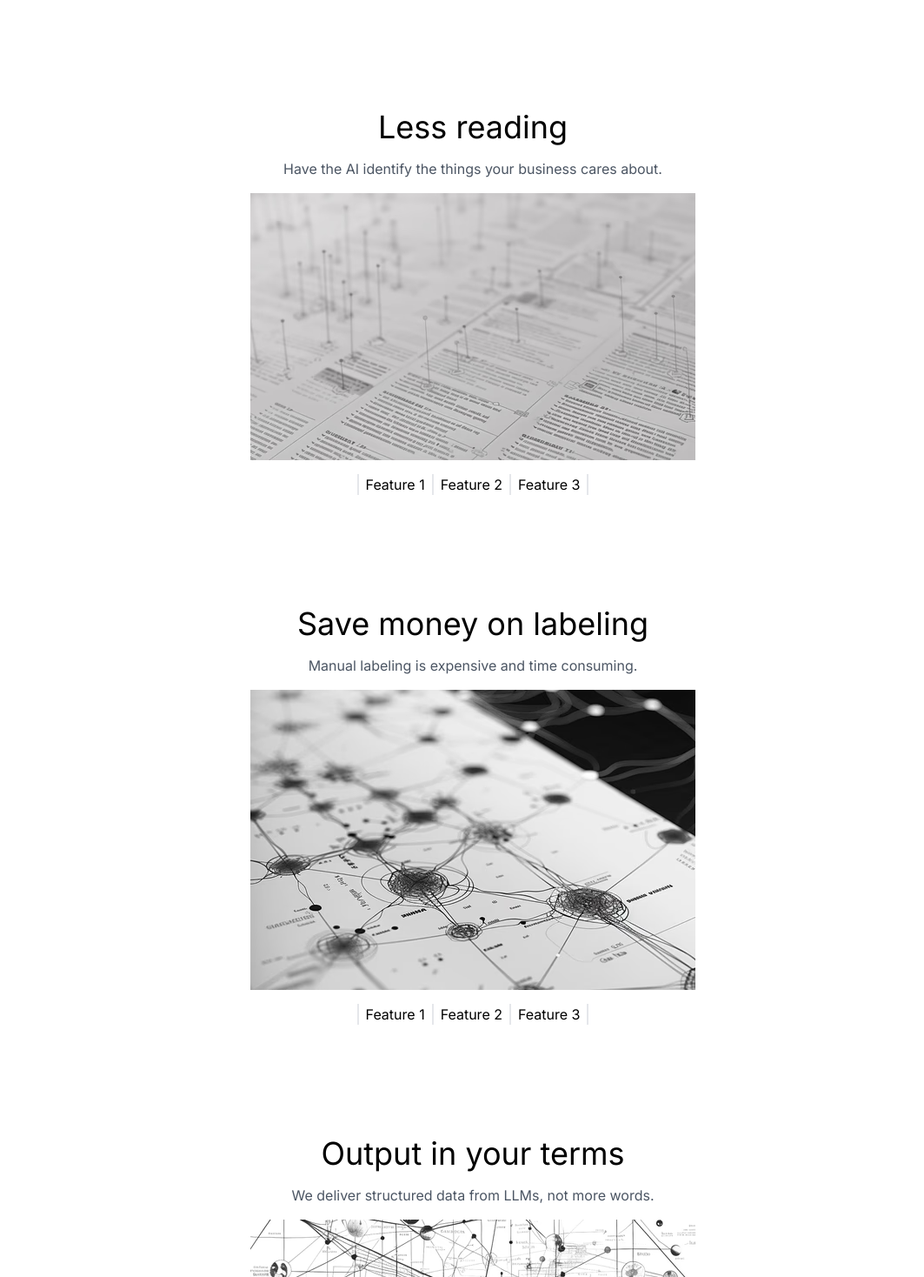
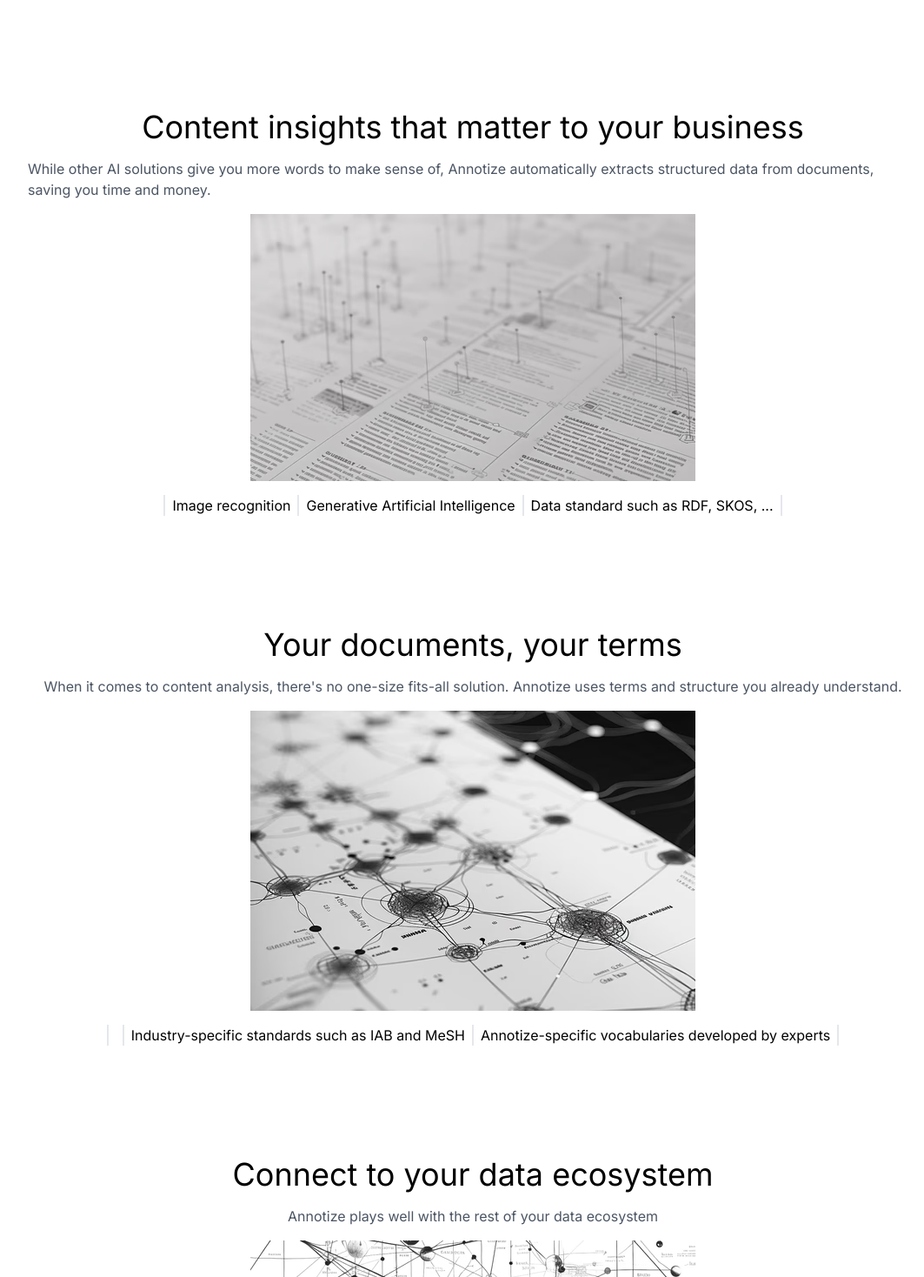
Before and after one commit to annotize/annotize.ai, a Next.js app: page / in a window 1280 px wide. Shown: the part 362-1830 px from the top of the page at 87% size, without its empty margins (96-1159 px from the left). Built offline with nearby package versions, Linux system fonts and the light colour scheme; a web font is replaced by a local one.

Commit message:
first cut of benefits

```diff
--- a/app/page.tsx
+++ b/app/page.tsx
@@ -4,44 +4,72 @@ import { Button } from "@/components/ui/button";
 import { Hrefs } from "@/lib/Hrefs";
 import { cn } from "@/lib/utils";
 import Link from "next/link";
+import React from "react";
 
-function BenefitSection({
-  heading,
-  features,
-  imageSrc,
-  text,
-}: {
-  heading: string;
-  features: readonly {
-    text: string;
-  }[];
-  imageSrc: string;
-  text: string;
-}) {
-  return (
-    <section className="flex flex-col items-center gap-4">
-      <h2 className="text-4xl">{heading}</h2>
-      <p className="text-gray-600">{text}</p>
-      <img alt={heading} src={imageSrc} style={{ maxWidth: "50%" }} />
-      <div className="flex flex-row justify-between">
-        {features.map((feature, featureI) => (
-          <div
-            className={cn({
-              "border-x-2":
-                featureI === 0 ||
-                featureI === features.length - 1 ||
-                featureI % 2 === 0,
-              "px-2": true,
-            })}
-            key={featureI}
-          >
-            {feature.text}
-          </div>
-        ))}
-      </div>
-    </section>
-  );
+interface Feature {
+  text: NonNullable<React.ReactNode>;
 }
+
+interface Benefit {
+  heading: NonNullable<React.ReactNode>;
+  image: {
+    alt: string;
+    src: string;
+  };
+  supportingFeatures: readonly Feature[];
+  text: NonNullable<React.ReactNode>;
+}
+
+const benefits: Benefit[] = [
+  {
+    heading: "Content insights that matter to your business",
+    image: { alt: "Image evoking the benefit", src: "benefit-1.png" },
+    text: "While other AI solutions give you more words to make sense of, Annotize automatically extracts structured data from documents, saving you time and money.",
+    supportingFeatures: [
+      {
+        text: "Image recognition",
+      },
+      {
+        text: "Generative Artificial Intelligence",
+      },
+      {
+        text: "Data standard such as RDF, SKOS, ...",
+      },
+    ],
+  },
+  {
+    heading: "Your documents, your terms",
+    image: { alt: "Image evoking the benefit", src: "benefit-2.png" },
+    text: "When it comes to content analysis, there's no one-size fits-all solution. Annotize uses terms and structure you already understand.",
+    supportingFeatures: [
+      {
+        text: "",
+      },
+      {
+        text: "Industry-specific standards such as IAB and MeSH",
+      },
+      {
+        text: "Annotize-specific vocabularies developed by experts",
+      },
+    ],
+  },
+  {
+    heading: "Connect to your data ecosystem",
+    image: { alt: "Image evoking the benefit", src: "benefit-3.png" },
+    text: "Annotize plays well with the rest of your data ecosystem",
+    supportingFeatures: [
+      {
+        text: "Tabular outputs: CSV, Excel",
+      },
+      {
+        text: "Graph outputs: RDF, Cypher",
+      },
+      {
+        text: "(Eventually) integrate with third party tools such as Google Analytics",
+      },
+    ],
+  },
+];
 
 export default function Home() {
   return (
@@ -50,8 +78,8 @@ export default function Home() {
         <div className="flex flex-col items-center gap-4">
           <h1 className="font-bold text-5xl">Insights on your terms</h1>
           <p className="text-gray-600" style={{ maxWidth: "50%" }}>
-            Annotize analyzes your content using terms from your industry – from
-            healthcare to finance to legal services.
+            Annotize analyzes your content using terms from your industry
+            &mdash; from healthcare to finance to legal services.
           </p>
           <ContactButton />
         </div>
@@ -63,36 +91,33 @@ export default function Home() {
           />
         </div>
       </section>
-      <BenefitSection
-        features={[
-          { text: "Feature 1" },
-          { text: "Feature 2" },
-          { text: "Feature 3" },
-        ]}
-        heading="Less reading"
-        imageSrc="benefit-1.png"
-        text="Have the AI identify the things your business cares about."
-      />
-      <BenefitSection
-        features={[
-          { text: "Feature 1" },
-          { text: "Feature 2" },
-          { text: "Feature 3" },
-        ]}
-        heading="Save money on labeling"
-        imageSrc="benefit-2.png"
-        text="Manual labeling is expensive and time consuming."
-      />
-      <BenefitSection
-        features={[
-          { text: "Feature 1" },
-          { text: "Feature 2" },
-          { text: "Feature 3" },
-        ]}
-        heading="Output in your terms"
-        imageSrc="benefit-3.png"
-        text="We deliver structured data from LLMs, not more words."
-      />
+      {benefits.map((benefit, benefitI) => (
+        <section className="flex flex-col items-center gap-4" key={benefitI}>
+          <h2 className="text-4xl">{benefit.heading}</h2>
+          <p className="text-gray-600">{benefit.text}</p>
+          <img
+            alt={benefit.image.alt}
+            src={benefit.image.src}
+            style={{ maxWidth: "50%" }}
+          />
+          <div className="flex flex-row justify-between">
+            {benefit.supportingFeatures.map((feature, featureI) => (
+              <div
+                className={cn({
+                  "border-x-2":
+                    featureI === 0 ||
+                    featureI === benefit.supportingFeatures.length - 1 ||
+                    featureI % 2 === 0,
+                  "px-2": true,
+                })}
+                key={featureI}
+              >
+                {feature.text}
+              </div>
+            ))}
+          </div>
+        </section>
+      ))}
     </main>
   );
 }
```
